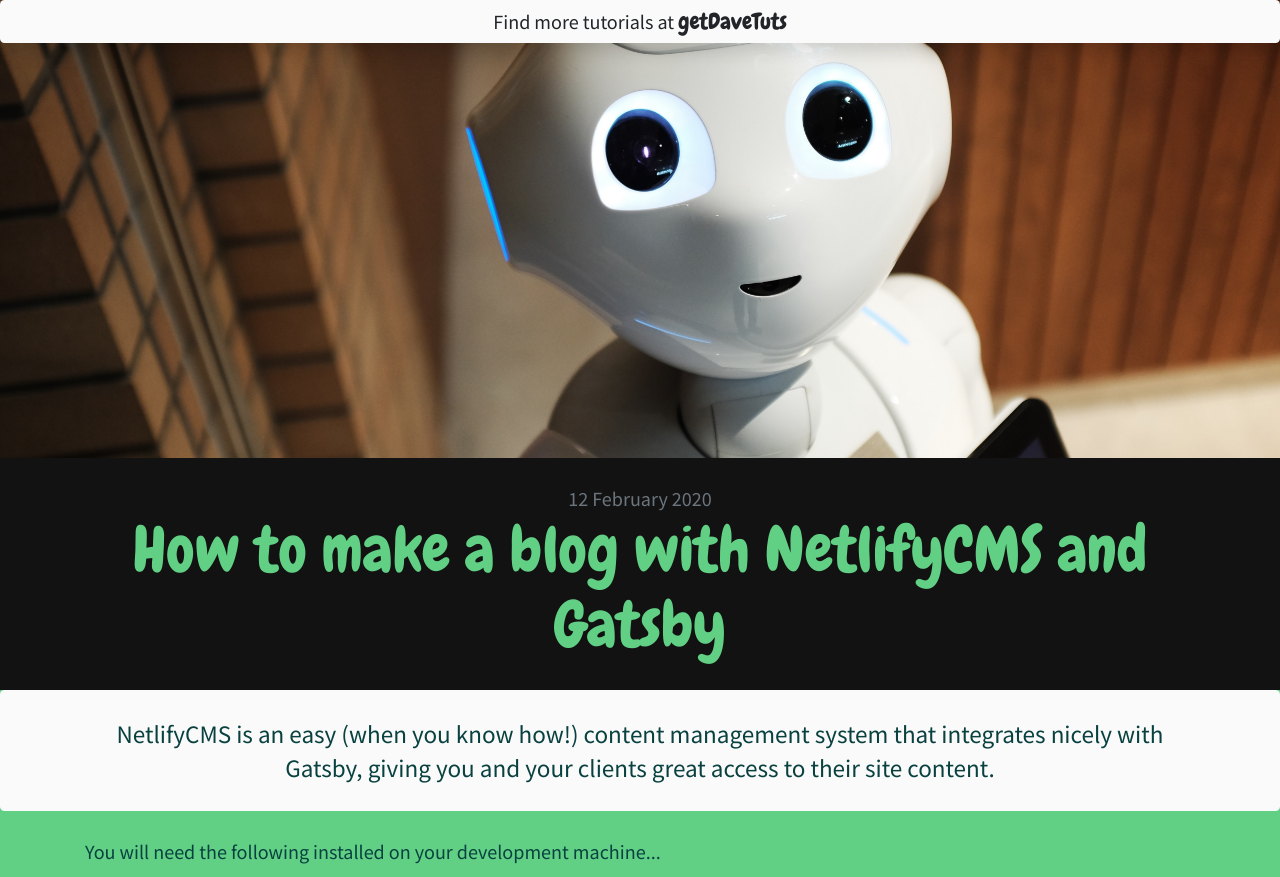
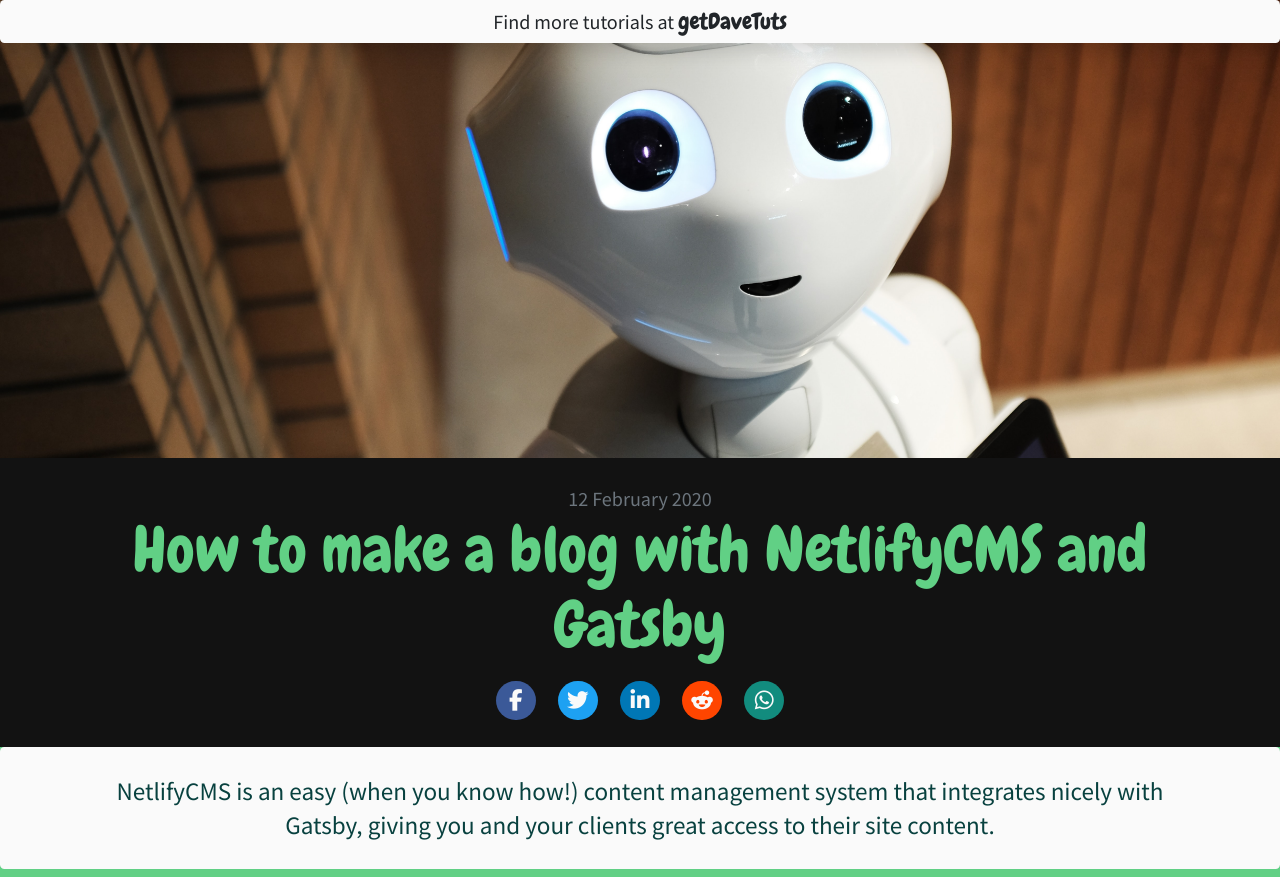
Before and after one commit to fuerte-nerd/getDaveTuts, a Gatsby site: page /2020-02-12-how-to-make-a-blog-with-netlifycms-and-gatsby/ in a window 1280 px wide. Shown: the top 877 px of the page. Built offline with nearby package versions, Linux system fonts and the light colour scheme; Gatsby itself is replaced by a stand-in of ours; some packages are replaced by stand-ins of ours.

Commit message:
created custom share component

```diff
--- a/gatsby-config.js
+++ b/gatsby-config.js
@@ -1,6 +1,6 @@
 module.exports = {
   siteMetadata: {
-    title: `getDaveTuts()`,
+    title: `getDaveTuts`,
     description: `Easily-digestable development tutorials`,
     author: `fuertenerd`,
     url: `https://quirky-saha-5af3f5.netlify.com/`
--- a/gatsby-ssr.js
+++ b/gatsby-ssr.js
@@ -5,17 +5,4 @@
  */
 
 // You can delete this file if you're not using it
-import React from "react"
-
 export { default as wrapRootElement } from "./src/redux/reduxWrapper"
-
-
-
-export function onRenderBody({ setPostBodyComponents }){
-  setPostBodyComponents([
-    <script
-      type="text/javascript"
-      src="//s7.addthis.com/js/300/addthis_widget.js#pubid=ra-5e4016dcd93e0036"
-    / >,
-  ])
-}
--- a/src/components/Footer.js
+++ b/src/components/Footer.js
@@ -1,8 +1,11 @@
 import React from "react"
+import Share from "../components/Share"
 
-export default function Footer() {
+export default function Footer(props) {
   return (
     <footer className="text-primary text-center p-3">
+      {props.showShare ? <Share metaData={props.metaData} /> : null}
+
       <small>
         all content &copy; 2020{" "}
         <a href="mailto:fuertenerd@gmail.com" className="text-dark">
--- a/src/components/Share.js
+++ b/src/components/Share.js
@@ -1,76 +1,82 @@
 import React from "react"
 import {
   FacebookShareButton,
-  GooglePlusShareButton,
   LinkedinShareButton,
   TwitterShareButton,
   WhatsappShareButton,
   RedditShareButton,
 } from "react-share"
 
-export default function Share({ socialConfig, tags }) {
+import Fade from "react-reveal/Fade"
+
+import "./Share.scss"
+
+export default function Share(props) {
+
+  const titleHack = (e)=>{
+      e.currentTarget.removeAttribute('title')
+  }
+
+
   return (
+    <Fade up>
       <div className="post-social">
         <FacebookShareButton
-        url={socialConfig.config.url}
-        className="button is-outlined is-rounded facebook"
+          url={props.metaData.url}
+          className="button facebook"
         >
           <span className="icon">
-          <i className="fab facebook-f" />
+            <i className="fab fa-facebook-f d-block" />
           </span>
-        <span className="text">Facebook</span>
         </FacebookShareButton>
         <TwitterShareButton
-        url={socialConfig.config.url}
-        className="button is-outlined is-rounded twitter"
-        title={socialConfig.config.title}
-        via={socialConfig.twitterHandle.split("@").join("")}
-        hashtags={tags}
+          url={props.metaData.url}
+          className="button twitter"
+          title={props.metaData.title}
+          onMouseOver={titleHack}
+          onFocus={titleHack}
+          // via={socialConfig.twitterHandle.split("@").join("")}
+          // hashtags={tags}
         >
           <span className="icon">
-          <i className="fab twitter" />
+            <i className="fab fa-twitter d-block" />
           </span>
-        <span className="text">Twitter</span>
         </TwitterShareButton>
-      <GooglePlusShareButton
-        url={socialConfig.config.url}
-        className="button is-outlined is-rounded googleplus"
+        <LinkedinShareButton
+          url={props.metaData.url}
+          className="button linkedin"
+          title={props.metaData.title}
+          onMouseOver={titleHack}
+          onFocus={titleHack}
         >
           <span className="icon">
-          <i className="fab google-plus-g" />
+            <i className="fab fa-linkedin-in d-block" />
           </span>
-        <span className="text">Google+</span>
-      </GooglePlusShareButton>
-      <LinkedinShareButton
-        url={socialConfig.config.url}
-        className="button is-outlined is-rounded linkedin"
-        title={socialConfig.config.title}
+        </LinkedinShareButton>
+        <RedditShareButton
+          url={props.metaData.url}
+          className="button reddit"
+          title={props.metaData.title}
+          onMouseOver={titleHack}
+          onFocus={titleHack}
         >
           <span className="icon">
-          <i className="fab linked-in" />
+            <i className="fab fa-reddit-alien d-block" />
           </span>
-        <span className="text">LinkedIn</span>
-      </LinkedinShareButton>
-      <RedditShareButton
-        url={socialConfig.config.url}
-        className="button is-outlined is-rounded reddit"
-        title={socialConfig.config.title}
+        </RedditShareButton>
+        <WhatsappShareButton
+          url={props.metaData.url}
+          className="button whatsapp"
+          title={props.metaData.title}
+          onMouseOver={titleHack}
+          onFocus={titleHack}
+          separator=": "
         >
           <span className="icon">
-          <i className="fab reddit-alien" />
+            <i className="fab fa-whatsapp d-block" />
           </span>
-        <span className="text">Reddit</span>
-      </RedditShareButton>
-      <WhatsappShareButton
-        url={socialConfig.config.url}
-        className="button is-outlined is-rounded whatsapp"
-        title={socialConfig.config.title}
-      >
-        <span className="icon">
-          <i className="fab whatsApp" />
-        </span>
-        <span className="text">WhatsApp</span>
         </WhatsappShareButton>
       </div>
+    </Fade>
   )
 }
--- /dev/null
+++ b/src/components/Share.scss
@@ -0,0 +1,37 @@
+$brand-colors: (
+	facebook: #3b5998,
+	twitter: #1da1f2,
+	googleplus: #dd4b39,
+	linkedin: #0077b5,
+	reddit: #ff4500,
+	whatsapp: #128c7e,
+);
+
+.post-social {
+    text-align: center;
+	.button {
+        width: 2.2rem;
+        height: 2.2rem;
+        border-radius: 50%;
+        padding: .5rem 0 !important;
+		margin: 0.5rem 0.25rem !important;
+		transition: all 300ms ease-out;
+		@each $class, $color in $brand-colors {
+			&.#{$class} {
+                background: $color !important;
+				color: #fafafa !important;
+                border-color: $color !important;
+                font-size: 1.2rem !important;
+				&:hover {
+					background-color: #fafafa !important;
+					border-color: #fafafa !important;
+					color: $color !important;
+				}
+			}
+        }
+        &:not(:last-child){
+            margin-right: 1rem !important;
+        }
+    }
+
+}
--- a/src/components/layout.js
+++ b/src/components/layout.js
@@ -5,7 +5,7 @@
 
 import Footer from "./Footer"
 
-export default function Layout({ children }) {
+export default function Layout(props) {
   return (
     <>
       <Helmet>
@@ -18,8 +18,11 @@
           crossorigin="anonymous"
         ></script>
       </Helmet>
-      {children}
-      <Footer />
+      {props.children}
+      <Footer
+        showShare={props.showShare}
+        metaData={props.showShare ? props.metaData : null}
+      />
     </>
   )
 }
--- a/src/templates/index.js
+++ b/src/templates/index.js
@@ -12,7 +12,6 @@
 import Tuts from "../components/tutsSection"
 import Contact from "../components/contactSection"
 
-import Share from "../components/Share"
 
 function Index(props) {
   const checkNav = e => {
@@ -42,13 +41,12 @@
   const metaData = props.data.metadata.siteMetadata
 
   return (
-    <Layout>
+    <Layout showShare={true} metaData={metaData}>
       <SEO title="Home" />
       <NavBar cms={navData} />
       {/* eslint-disable-next-line jsx-a11y/click-events-have-key-events */}
       <div onClick={checkNav} role="button" tabIndex="0">
         <Hero cms={heroData} />
-        <Share metaData={metaData} />
         <Tuts cms={tutsData} />
         <Contact cms={contactData} />
       </div>
--- a/src/templates/tutTemplate.js
+++ b/src/templates/tutTemplate.js
@@ -1,24 +1,27 @@
 import React from "react"
 import { Link, graphql } from "gatsby"
-import Helmet from "react-helmet"
 
 import Img from "gatsby-image"
 
 import Layout from "../components/layout"
+import Share from "../components/Share"
 
 import { Container, Button } from "reactstrap"
 
 export default function TutTemplate({ data }) {
   const post = data.content.childMarkdownRemark.frontmatter
   const followUp = data.tut_pages.childMarkdownRemark.frontmatter
+
+  const shareConfig = {
+    url:
+      data.metadata.siteMetadata.url +
+      data.content.childMarkdownRemark.fields.slug,
+    title:
+      `${data.metadata.siteMetadata.title} - ${data.content.childMarkdownRemark.frontmatter.title}`
+  }
+
   return (
     <Layout>
-      <Helmet>
-    <script
-        type="text/javascript"
-        src="//s7.addthis.com/js/300/addthis_widget.js#pubid=ra-5e4016dcd93e0036"
-      ></script>
-    </Helmet>
       <Link
         to="/"
         className="btn btn-block bg-light fixed-top animated fadeInDown delay-3s shadow"
@@ -30,7 +33,7 @@
         <Container className="text-secondary p-3 text-center">
           <p className="text-center text-muted pt-2 mb-0">{post.date}</p>
           <h1 className="display-4 text-center">{post.title}</h1>
-          <div className="addthis_inline_share_toolbox text-center" />
+          <Share metaData={shareConfig} />
         </Container>
       </section>
       <section className="min-vh-100 bg-secondary text-primary position-relative">
@@ -44,16 +47,21 @@
               __html: data.content.childMarkdownRemark.html,
             }}
           />
-          <div className="addthis_inline_share_toolbox text-center" />
+          <Share metaData={shareConfig} />
           <div className="bg-primary text-secondary p-4 rounded mt-4 text-center">
             <h3>{followUp.followup_heading}</h3>
-            <p>
-            {followUp.followup_text}
-            </p>
+            <p>{followUp.followup_text}</p>
             <div className="text-center">
-              <Button href={data.facebook_link.childMarkdownRemark.frontmatter.facebook} color="light" size="sm" className="d-inline-flex align-items-center">
+              <Button
+                href={
+                  data.facebook_link.childMarkdownRemark.frontmatter.facebook
+                }
+                color="light"
+                size="sm"
+                className="d-inline-flex align-items-center"
+              >
                 <span className="font-weight-bold mr-2">
-                {followUp.followup_facebook_button_text}
+                  {followUp.followup_facebook_button_text}
                 </span>
                 <i className="fab fa-facebook-square  cmp_facebook-btn pointer" />
               </Button>
@@ -74,6 +82,9 @@
           date(formatString: "D MMMM YYYY")
           intro_text
           title
+        }
+        fields {
+          slug
         }
         html
       }
@@ -101,5 +112,11 @@
         }
       }
     }
+    metadata: site {
+      siteMetadata {
+        title
+        url
+      }
+    }
   }
 `
```
Lines whose indentation alone changed are shown as unchanged.
